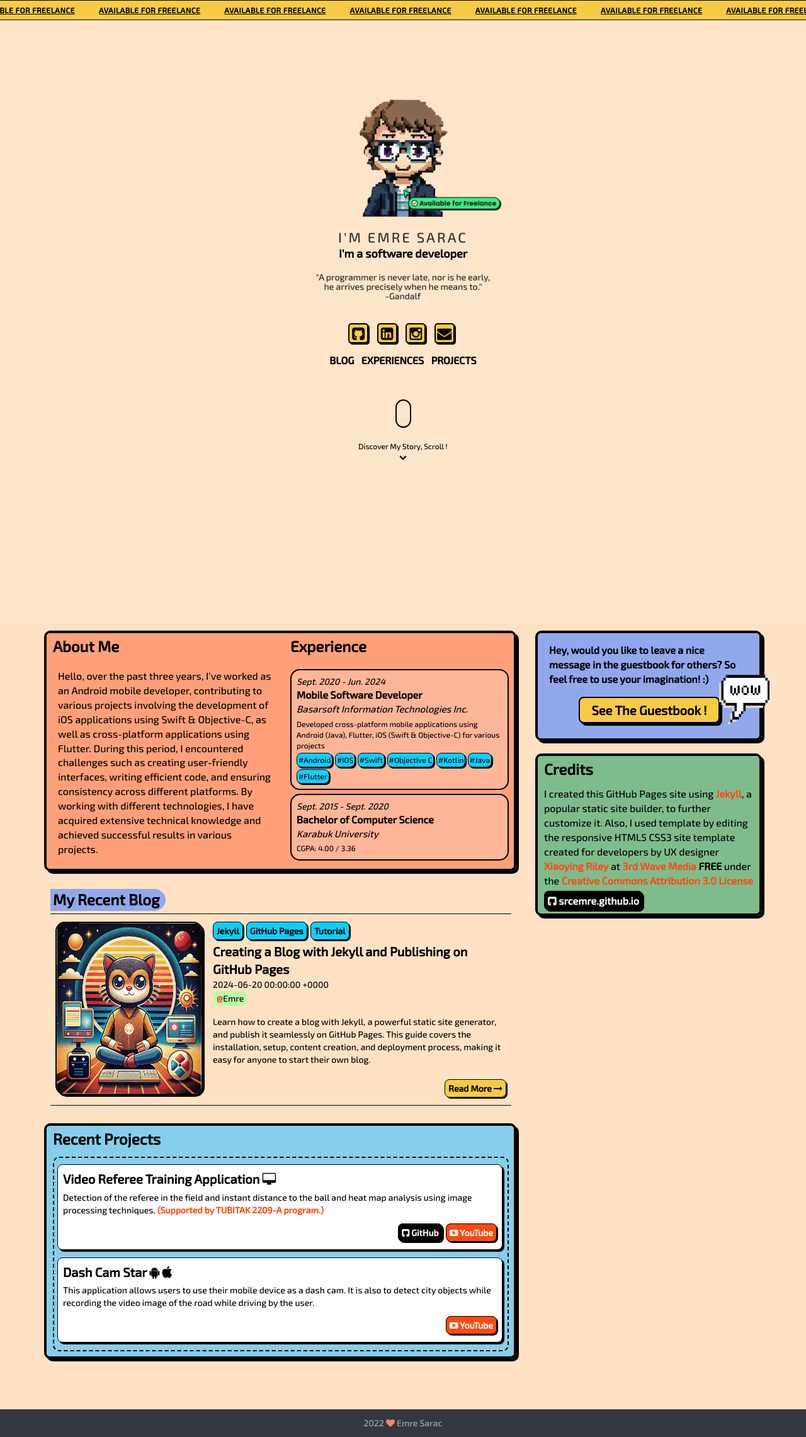
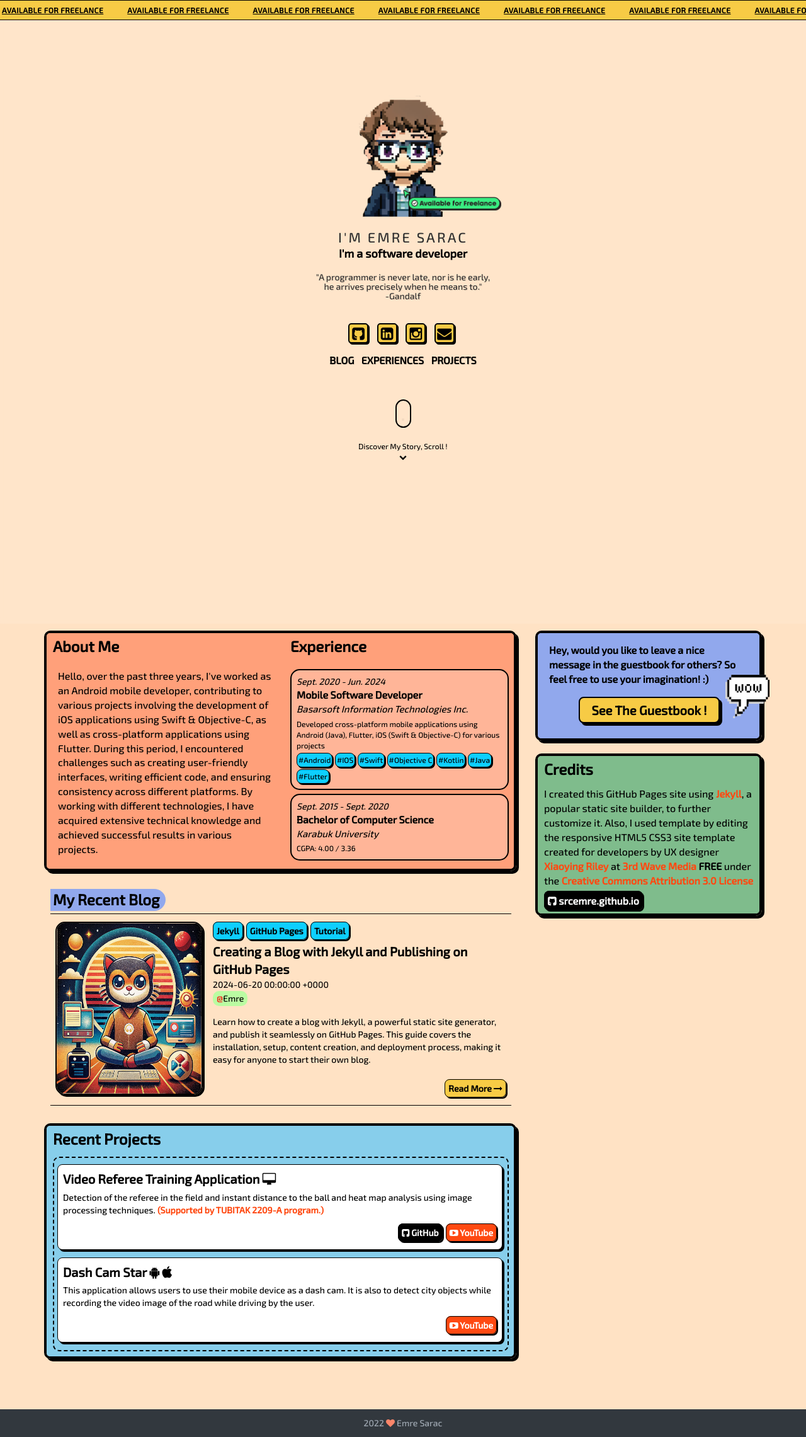
Before and after one commit to srcemre/srcemre.github.io, a Jekyll site: the page built from index.markdown, in a window 1280 px wide. Shown: the whole page at 63% size. Built offline with Jekyll 4.4.1, drawn with Linux system fonts in a browser that asks for light colours.

Commit message:
fixed guestbook-logo

```diff
--- a/assets/css/styles.css
+++ b/assets/css/styles.css
@@ -466,13 +466,14 @@ header .mouse::before {
     position: absolute;
     top: 50px;
     right: -24px;
-    width: 100%;
+    width: auto;
     height: 100%;
     text-align: right;
+    overflow: hidden;
 }
 
 .guestbook .guestbook-logo {
-    width: 80px;
+    width: 70px;
     height: auto;
 
 }
```
